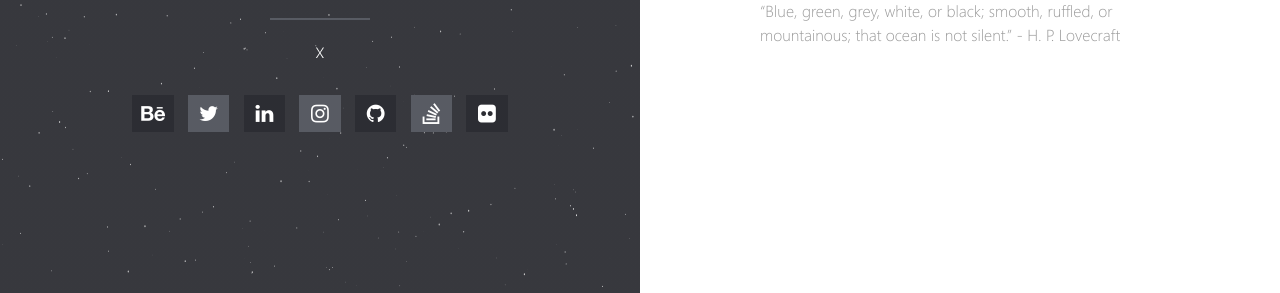
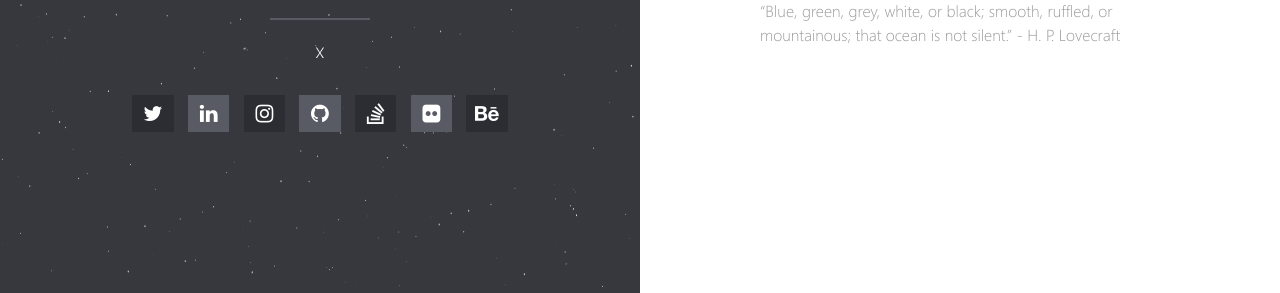
Before and after one commit to charlesrocket/charlesrocket.github.io, a Jekyll site: the page built from index.md, in a window 1280 px wide. Shown: the part 445-738 px from the top of the page. Built offline with Jekyll 4.4.1, drawn with Linux system fonts in a browser that asks for light colours.

Commit message:
rearrange social icons

```diff
--- a/_includes/social-links.html
+++ b/_includes/social-links.html
@@ -1,6 +1,5 @@
 <ul>
   {% if site.email %}<li><a class="social-btn" href="mailto:{{ site.email }}" target="_blank" rel="noopener noreferrer"><i class="fa fa-fw fa-envelope"></i></a></li>{% endif %}
-  {% if site.behance %}<li><a class="social-btn" href="https://www.behance.net/{{ site.behance }}" target="_blank" rel="noopener noreferrer"><i class="fa fa-fw fa-behance"></i></a></li>{% endif %}
   {% if site.twitter %}<li><a class="social-btn" href="http://twitter.com/{{ site.twitter }}" target="_blank" rel="noopener noreferrer"><i class="fa fa-fw fa-twitter"></i></a></li>{% endif %}
   {% if site.facebook %}<li><a class="social-btn" href="http://facebook.com/{{ site.facebook }}" target="_blank" rel="noopener noreferrer"><i class="fa fa-fw fa-facebook"></i></a></li>{% endif %}
   {% if site.google.plus %}<li><a class="social-btn" href="http://plus.google.com/+{{ site.google.plus }}" target="_blank" rel="noopener noreferrer"><i class="fa fa-fw fa-google-plus"></i></a></li>{% endif %}
@@ -19,6 +18,7 @@
   {% if site.soundcloud %}<li><a class="social-btn" href="http://soundcloud.com/{{ site.soundcloud }}" target="_blank" rel="noopener noreferrer"><i class="fa fa-fw fa-soundcloud"></i></a></li>{% endif %}
   {% if site.weibo %}<li><a class="social-btn" href="http://www.weibo.com/{{ site.weibo }}" target="_blank" rel="noopener noreferrer"><i class="fa fa-fw fa-weibo"></i></a></li>{% endif %}
   {% if site.flickr %}<li><a class="social-btn" href="http://www.flickr.com/{{ site.flickr }}" target="_blank" rel="noopener noreferrer"><i class="fa fa-fw fa-flickr"></i></a></li>{% endif %}
+  {% if site.behance %}<li><a class="social-btn" href="https://www.behance.net/{{ site.behance }}" target="_blank" rel="noopener noreferrer"><i class="fa fa-fw fa-behance"></i></a></li>{% endif %}
   {% if site.codepen %}<li><a class="social-btn" href="http://codepen.io/{{ site.codepen }}" target="_blank" rel="noopener noreferrer"><i class="fa fa-fw fa-codepen"></i></a></li>{% endif %}
   {% if site.keybase %}<li><a class="social-btn" href="https://keybase.io/{{ site.keybase }}" target="_blank" rel="noopener noreferrer"><i class="fa fa-fw fa-key"></i></a></li>{% endif %}
   {% if site.xmpp %}<li><a class="social-btn" href="xmpp:{{ site.xmpp }}" target="_blank" rel="noopener noreferrer"><i class="fa fa-fw fa-lightbulb-o"></i></a></li>{% endif %}
```
